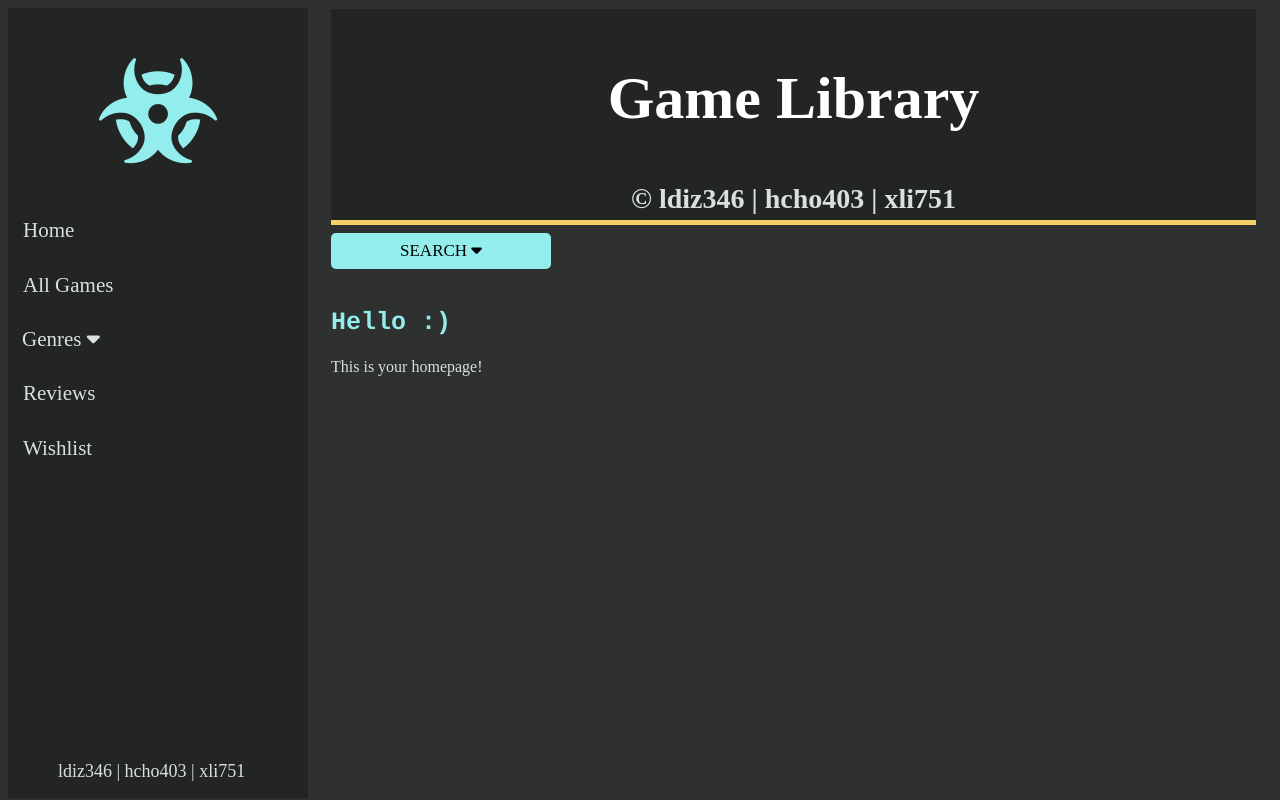
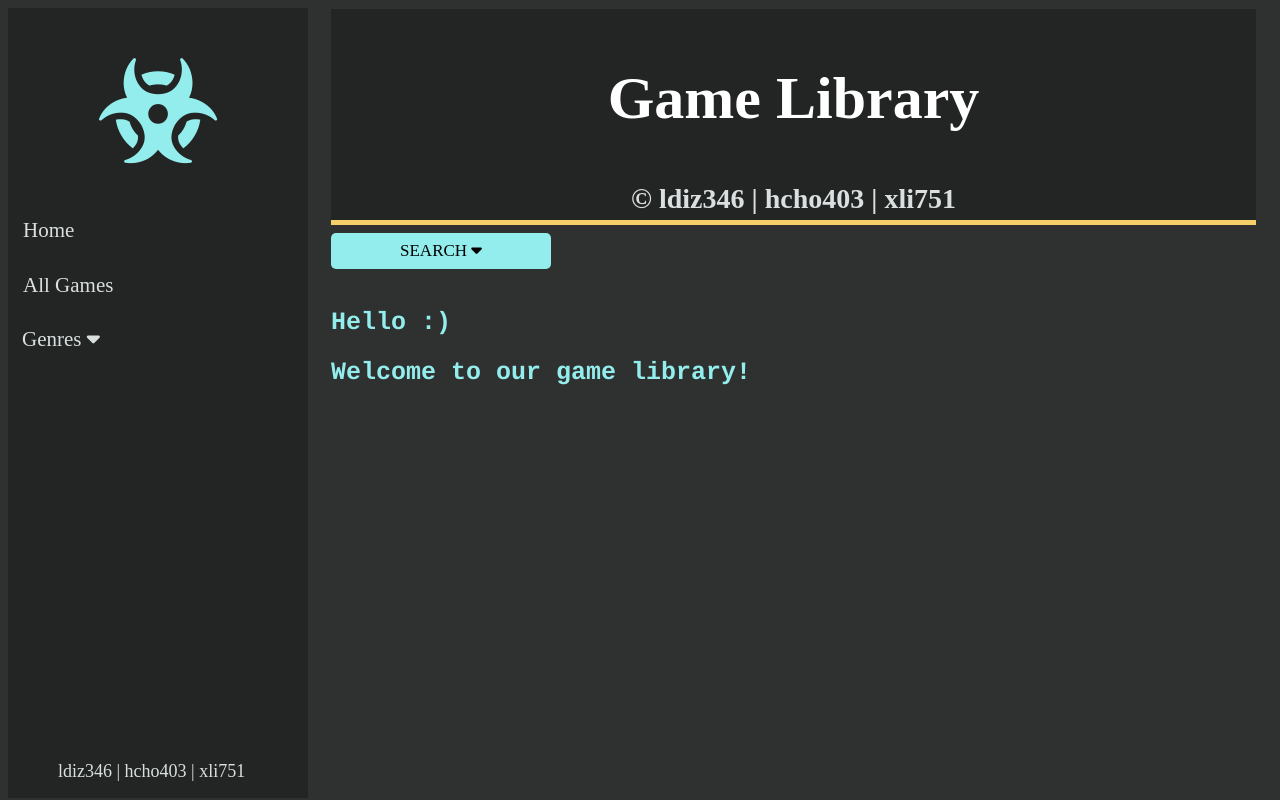
Before and after one commit to SkywalkerL235/cs235-2023-gameswebapp-assignment-ldiz346_hcho403_xli751__89, a Flask app: page / in a window 1280 px wide. Run offline with Flask 3, Linux system fonts and the light colour scheme; some libraries are stand-ins or nearby versions.

Commit message:
These needs to be edited so they work as needed for the functions we make on the create_app

```diff
--- a/games/templates/layout.html
+++ b/games/templates/layout.html
@@ -19,7 +19,7 @@
                 <div class="description">
                   <br>
                     <h2>Hello :)</h2>
-                    <p>This is your homepage!</p>
+                    <p><h2>Welcome to our game library!</h2></p>
                 </div>
               </main>
             </div>
--- a/games/templates/navbar.html
+++ b/games/templates/navbar.html
@@ -12,8 +12,6 @@
                 {% endfor %}
             </div>
         </div>
-        <a>Reviews</a>
-        <a>Wishlist</a>
         <footer>ldiz346 | hcho403 | xli751</footer>
     </div>
     <div class="content">
```
Also changed, not shown: tests/unit/test_repository.py (+1 -1 lines), tests/unit/test_server.py (+1 -1 lines).
